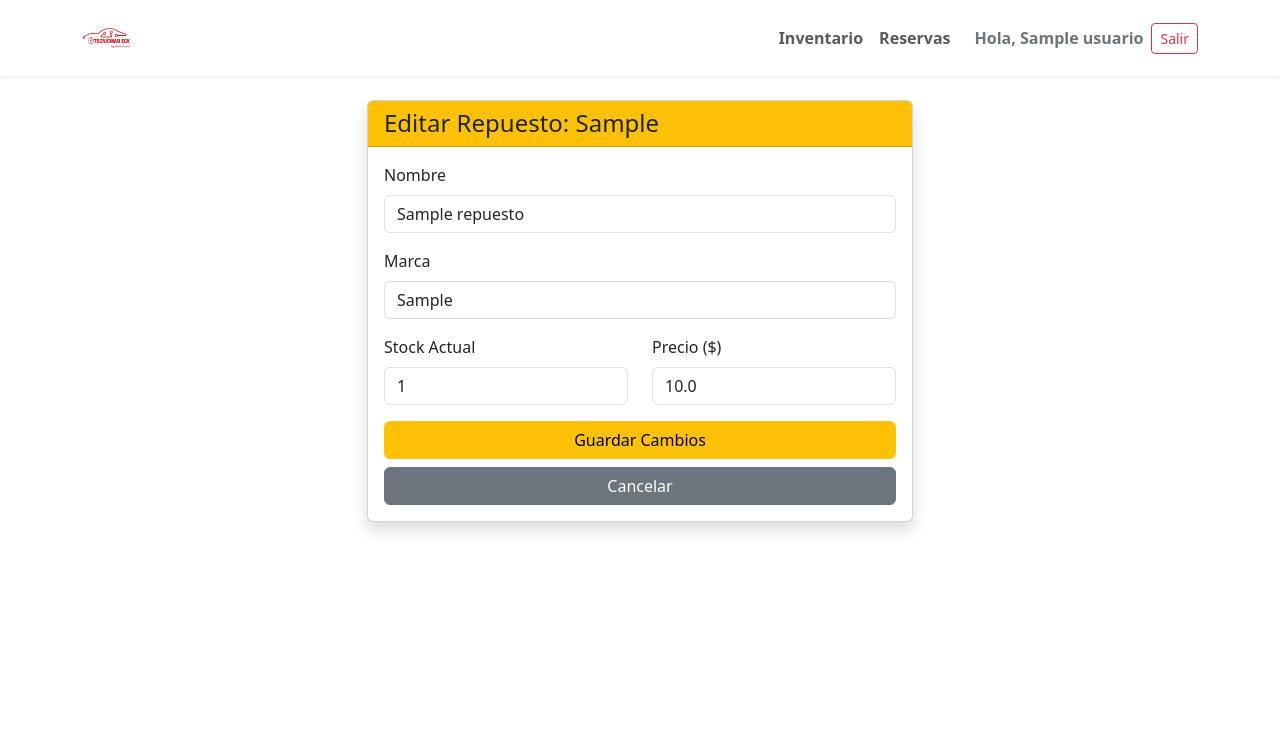
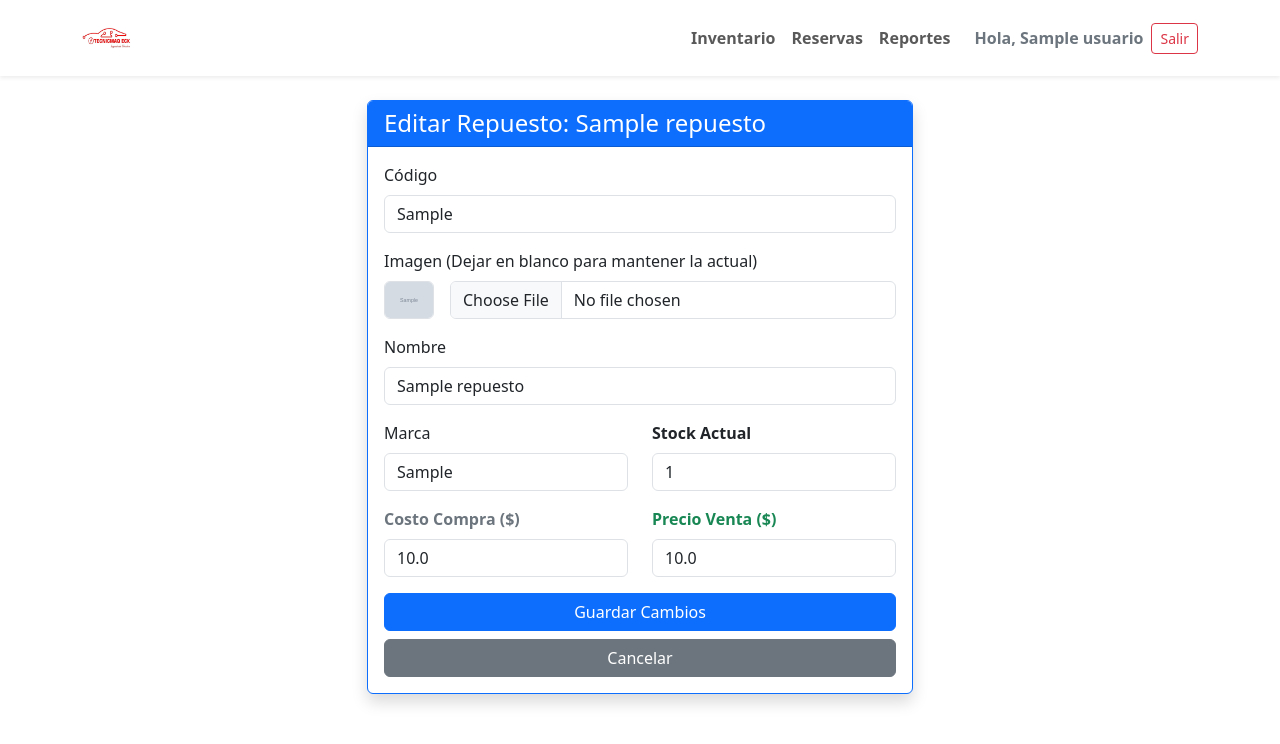
Before and after one commit to Josue-EC04/tecnicmaq-taller-nuevo, a Flask app: page /editar/1 in a window 1280 px wide. Shown: the top 744 px of the page. Run offline with Flask 3, Linux system fonts and the light colour scheme; a user stored in the database is signed in; tables that the repository leaves empty hold one stand-in row (values such as "Sample post"); grey boxes marked "Sample" are stand-in pictures.

Commit message:
Mejorando reporte mensual

```diff
--- a/app/routes.py
+++ b/app/routes.py
@@ -6,7 +6,9 @@ from .models import Repuesto, db
 from .models import Repuesto, Reserva, db
 from flask_login import login_user, logout_user, login_required, current_user
 from werkzeug.security import check_password_hash, generate_password_hash
-from .models import Repuesto, Reserva, Usuario, db
+from .models import Repuesto, Reserva, Usuario, Venta, db
+from collections import defaultdict
+from datetime import datetime
 
 # Creamos el Blueprint
 main = Blueprint('main', __name__)
@@ -102,6 +104,7 @@ def agregar():
         nombre = request.form.get('nombre')
         marca = request.form.get('marca')
         cantidad = request.form.get('cantidad')
+        costo = request.form.get('costo')
         precio = request.form.get('precio')
 
         # Procesar imagen
@@ -122,6 +125,7 @@ def agregar():
             nombre=nombre,
             marca=marca,
             cantidad=int(cantidad),
+            costo=float(costo),
             precio=float(precio),
             imagen_filename=filename
         )
@@ -140,14 +144,25 @@ def editar(id):
     repuesto = Repuesto.query.get_or_404(id)
 
     if request.method == 'POST':
+        repuesto.codigo = request.form.get('codigo')
         repuesto.nombre = request.form.get('nombre')
         repuesto.marca = request.form.get('marca')
-        # CORRECCIÓN: Convertimos a números para evitar errores
         repuesto.cantidad = int(request.form.get('cantidad'))
+
+        # --- AQUÍ ACTUALIZAMOS LOS PRECIOS ---
+        repuesto.costo = float(request.form.get('costo'))
         repuesto.precio = float(request.form.get('precio'))
+        # -------------------------------------
+
+        # Lógica de imagen (se mantiene igual)
+        imagen = request.files.get('imagen')
+        if imagen and imagen.filename != '':
+            filename = secrets.token_hex(8) + "_" + imagen.filename
+            imagen.save(os.path.join(current_app.config['UPLOAD_FOLDER'], filename))
+            repuesto.imagen_filename = filename
 
         db.session.commit()
-        flash('¡Repuesto actualizado correctamente!', 'success')
+        flash('Repuesto actualizado correctamente', 'success')
         return redirect(url_for('main.inventario'))
 
     return render_template('editar.html', repuesto=repuesto)
@@ -161,20 +176,43 @@ def eliminar(id):
     flash('Repuesto eliminado.', 'warning')
     return redirect(url_for('main.inventario'))
 
-@main.route('/vender/<int:id>')
+@main.route('/vender/<int:id>', methods=['GET', 'POST'])
 @login_required
-def vender(id):
+def vender_producto(id):
     repuesto = Repuesto.query.get_or_404(id)
 
-    if repuesto.cantidad > 0:
-        repuesto.cantidad -= 1
+    if request.method == 'POST':
+        cantidad = int(request.form.get('cantidad'))
+
+        # 1. Validar Stock
+        if cantidad > repuesto.cantidad:
+            flash('Error: No hay suficiente stock para esa venta.', 'danger')
+            return redirect(url_for('main.vender_producto', id=id))
+
+        # 2. Calcular los dineros
+        total_pagar = repuesto.precio * cantidad
+        ganancia = (repuesto.precio - repuesto.costo) * cantidad
+
+        # 3. RESTAR STOCK
+        repuesto.cantidad -= cantidad
+
+        # 4. GUARDAR EN EL HISTORIAL (La parte nueva)
+        nueva_venta = Venta(
+            cantidad=cantidad,
+            precio_unitario=repuesto.precio,
+            costo_unitario=repuesto.costo,
+            ganancia_total=ganancia,
+            repuesto_nombre=repuesto.nombre, # Guardamos nombre por si luego borras el producto
+            repuesto_codigo=repuesto.codigo
+        )
+
+        db.session.add(nueva_venta)
         db.session.commit()
-        flash(f'¡Venta registrada! Quedan {repuesto.cantidad} unidades.', 'success')
-    else:
-        flash(f'¡Error! No hay stock disponible.', 'danger')
 
-    return redirect(url_for('main.inventario'))
+        flash(f'¡Venta registrada! Ingreso: ${total_pagar} | Ganancia: ${ganancia}', 'success')
+        return redirect(url_for('main.inventario'))
 
+    return render_template('form_venta.html', repuesto=repuesto)
 # 1. RUTA PARA VER TODAS LAS RESERVAS
 @main.route('/reservas')
 @login_required
@@ -238,3 +276,49 @@ def gestion_reserva(id, accion):
         flash('Reserva cancelada. Stock devuelto al inventario.', 'warning')
 
     return redirect(url_for('main.lista_reservas'))
+
+@main.route('/historial-ventas')
+@login_required
+def historial_ventas():
+    # 1. Traemos todas las ventas ordenadas por fecha (la más reciente primero)
+    ventas = Venta.query.order_by(Venta.fecha.desc()).all()
+
+    # 2. Diccionario para traducir meses a español (Python lo da en inglés)
+    nombres_meses = {
+        1: 'Enero', 2: 'Febrero', 3: 'Marzo', 4: 'Abril',
+        5: 'Mayo', 6: 'Junio', 7: 'Julio', 8: 'Agosto',
+        9: 'Septiembre', 10: 'Octubre', 11: 'Noviembre', 12: 'Diciembre'
+    }
+
+    # 3. Estructura para agrupar:
+    # Clave: "Diciembre 2025" -> Valor: {lista_ventas, total_ganancia, total_ingreso}
+    historial_agrupado = {}
+
+    for venta in ventas:
+        # Creamos una clave única: "Mes Año" (Ej: Diciembre 2025)
+        mes_nombre = nombres_meses[venta.fecha.month]
+        anio = venta.fecha.year
+        clave_periodo = f"{mes_nombre} {anio}"
+
+        # Si es la primera vez que vemos este mes, inicializamos sus datos
+        if clave_periodo not in historial_agrupado:
+            historial_agrupado[clave_periodo] = {
+                'ventas': [],
+                'suma_ingresos': 0,
+                'suma_ganancia': 0
+            }
+
+        # Agregamos la venta a ese mes
+        historial_agrupado[clave_periodo]['ventas'].append(venta)
+
+        # Sumamos a los totales de ese mes
+        ingreso_venta = venta.precio_unitario * venta.cantidad
+        historial_agrupado[clave_periodo]['suma_ingresos'] += ingreso_venta
+        historial_agrupado[clave_periodo]['suma_ganancia'] += venta.ganancia_total
+
+    # 4. Total histórico global (de todos los tiempos)
+    total_ganancia_global = sum(v.ganancia_total for v in ventas)
+
+    return render_template('reporte_ventas.html',
+                           historial_agrupado=historial_agrupado,
+                           total_ganancia_global=total_ganancia_global)
--- a/app/templates/base.html
+++ b/app/templates/base.html
@@ -24,6 +24,7 @@
                 <ul class="navbar-nav ms-auto fw-bold"> {% if current_user.is_authenticated %}
                         <li class="nav-item"><a class="nav-link" href="/inventario">Inventario</a></li>
                         <li class="nav-item"><a class="nav-link" href="/reservas">Reservas</a></li>
+                        <li class="nav-item"><a class="nav-link" href="/historial-ventas">Reportes</a></li>
                         <li class="nav-item d-flex align-items-center ms-3">
                             <span class="text-secondary me-2">Hola, {{ current_user.nombre }}</span>
                             <a class="btn btn-outline-danger btn-sm" href="/logout">Salir</a>
--- a/app/templates/editar.html
+++ b/app/templates/editar.html
@@ -3,32 +3,55 @@
 {% block content %}
 <div class="row justify-content-center">
     <div class="col-md-6">
-        <div class="card shadow">
-            <div class="card-header bg-warning text-dark">
-                <h4 class="mb-0">Editar Repuesto: {{ repuesto.codigo }}</h4>
+        <div class="card shadow border-primary">
+            <div class="card-header bg-primary text-white">
+                <h4 class="mb-0">Editar Repuesto: {{ repuesto.nombre }}</h4>
             </div>
             <div class="card-body">
-                <form method="POST" action="/editar/{{ repuesto.id }}">
+                <form method="POST" enctype="multipart/form-data">
+
+                    <div class="mb-3">
+                        <label class="form-label">Código</label>
+                        <input type="text" name="codigo" class="form-control" value="{{ repuesto.codigo }}" required>
+                    </div>
+
+                    <div class="mb-3">
+                        <label class="form-label">Imagen (Dejar en blanco para mantener la actual)</label>
+                        <div class="d-flex align-items-center gap-3">
+                            <img src="{{ url_for('static', filename='uploads/' + repuesto.imagen_filename) }}" width="50" class="rounded border">
+                            <input type="file" name="imagen" class="form-control" accept="image/*">
+                        </div>
+                    </div>
+
                     <div class="mb-3">
                         <label class="form-label">Nombre</label>
                         <input type="text" name="nombre" class="form-control" value="{{ repuesto.nombre }}" required>
                     </div>
-                    <div class="mb-3">
-                        <label class="form-label">Marca</label>
-                        <input type="text" name="marca" class="form-control" value="{{ repuesto.marca }}">
-                    </div>
+
                     <div class="row">
                         <div class="col-md-6 mb-3">
-                            <label class="form-label">Stock Actual</label>
-                            <input type="number" name="cantidad" class="form-control" value="{{ repuesto.cantidad }}" required>
+                            <label class="form-label">Marca</label>
+                            <input type="text" name="marca" class="form-control" value="{{ repuesto.marca }}">
                         </div>
                         <div class="col-md-6 mb-3">
-                            <label class="form-label">Precio ($)</label>
+                            <label class="form-label fw-bold">Stock Actual</label>
+                            <input type="number" name="cantidad" class="form-control" value="{{ repuesto.cantidad }}" min="0" required>
+                        </div>
+                    </div>
+
+                    <div class="row">
+                        <div class="col-md-6 mb-3">
+                            <label class="form-label fw-bold text-secondary">Costo Compra ($)</label>
+                            <input type="number" step="0.01" name="costo" class="form-control" value="{{ repuesto.costo }}" required>
+                        </div>
+                        <div class="col-md-6 mb-3">
+                            <label class="form-label fw-bold text-success">Precio Venta ($)</label>
                             <input type="number" step="0.01" name="precio" class="form-control" value="{{ repuesto.precio }}" required>
                         </div>
                     </div>
+
                     <div class="d-grid gap-2">
-                        <button type="submit" class="btn btn-warning">Guardar Cambios</button>
+                        <button type="submit" class="btn btn-primary">Guardar Cambios</button>
                         <a href="/inventario" class="btn btn-secondary">Cancelar</a>
                     </div>
                 </form>
```
Also changed, not shown: app/models.py (+28 -12 lines), app/templates/agregar.html (+29 -14 lines), app/templates/form_venta.html (added, +38 -0 lines), app/templates/inventario.html (+33 -29 lines), app/templates/reporte_ventas.html (added, +98 -0 lines).
